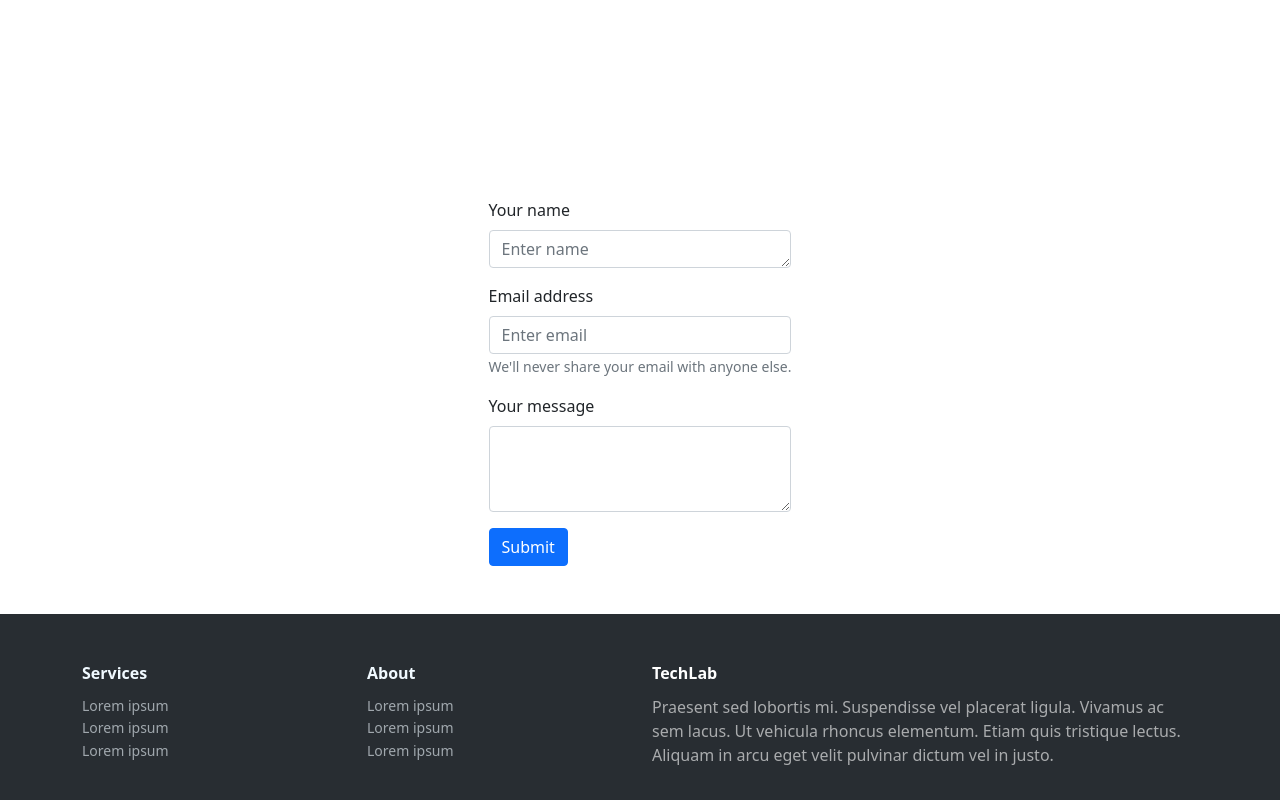
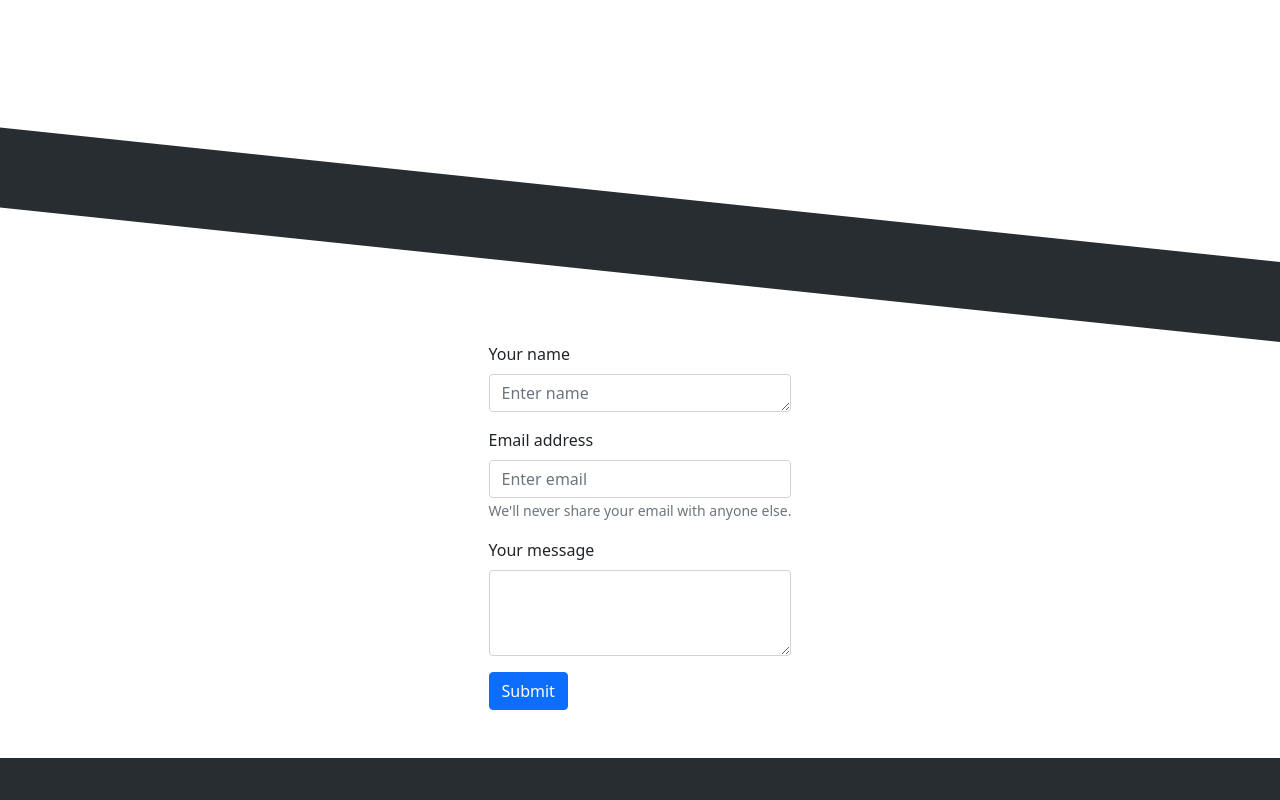
Before and after one commit to muratcan-yuksel/example1, a React (Create React App) app: page / in a window 1280 px wide. Shown: the part 1940-2740 px from the top of the page. Built offline with nearby package versions, Linux system fonts and the light colour scheme.

Commit message:
added a separator, dunno if it's good or nay tho

```diff
--- a/src/components/FormComp.js
+++ b/src/components/FormComp.js
@@ -6,6 +6,9 @@ import "../style/formStyle.css";
 
 const FormComp = () => {
   return (
+    <div>
+      <div class="skewed"></div>
+
       <div id="container">
         <Form id="form">
           <Form.Group className="mb-3" controlId="exampleForm.ControlTextarea1">
@@ -29,6 +32,7 @@ const FormComp = () => {
           </Button>
         </Form>
       </div>
+    </div>
   );
 };
 
--- a/src/style/formStyle.css
+++ b/src/style/formStyle.css
@@ -1,6 +1,22 @@
-#container {
+#formContainer {
   margin-top: 2em;
+  /* transform: skewY(-3deg); */
+  z-index: 2;
 }
 /* .mb-3 {
   width: 30em;
 } */
+.skewed {
+  /* position: absolute; */
+  top: 0;
+  bottom: 0;
+  right: 0;
+  left: 0;
+  width: 100%;
+  height: 5em;
+  background: #282d32;
+  z-index: 0;
+  transform: skewY(6deg);
+  transform-origin: top right;
+  margin-top: 8em;
+}
```
Lines whose indentation alone changed are shown as unchanged.
